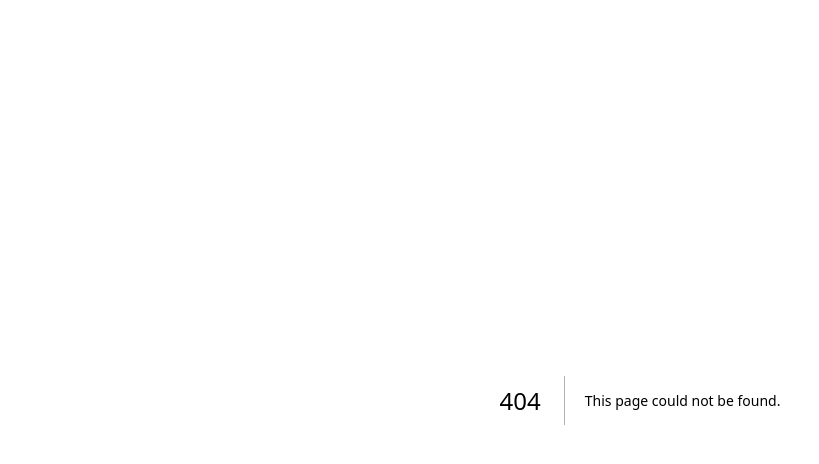
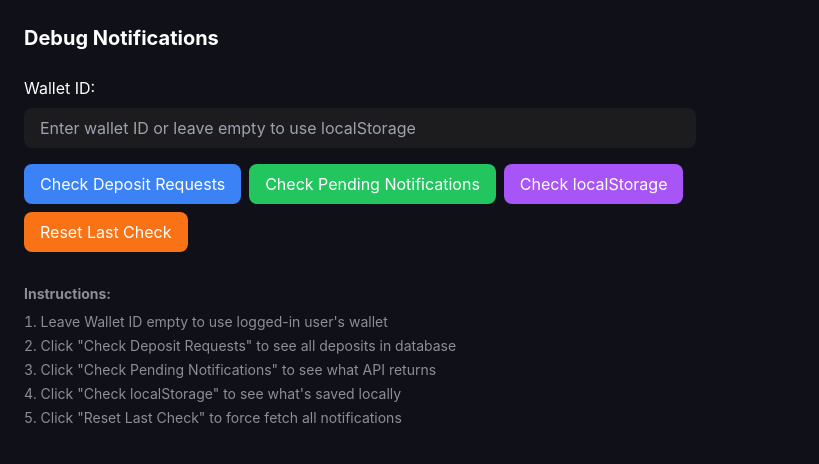
Before and after one commit to iammroracle1-gif/trustvault, a Next.js app: page /debug-notifications in a window 1280 px wide. Before the commit this address had no page. Shown: the top 464 px of the page, without its empty margins (0-819 px from the left). Built offline with nearby package versions, Linux system fonts and the light colour scheme.

Commit message:
Add debug page and enhanced logging for notifications

```diff
--- a/app/dashboard/page.tsx
+++ b/app/dashboard/page.tsx
@@ -69,14 +69,23 @@ function DashboardContent() {
   const checkAccountStatus = async () => {
     try {
       const walletId = localStorage.getItem('wallet_id');
-      if (!walletId) return;
+      if (!walletId) {
+        console.log('⚠️ No wallet ID for status check');
+        return;
+      }
+
+      console.log('🔍 Checking account status for wallet:', walletId);
 
       const response = await fetch(`/api/user/check-status?walletId=${walletId}`);
       const data = await response.json();
 
+      console.log('📊 Status check response:', data);
+
       if (data.accountDeleted || data.status === 'deleted' || data.status === 'suspended') {
-        console.log('🚫 Account has been deleted/suspended');
+        console.error('🚫 ACCOUNT DELETED/SUSPENDED - SHOWING MODAL');
         setShowAccountDeleted(true);
+      } else {
+        console.log('✅ Account is active');
       }
     } catch (error) {
       console.error('❌ Failed to check account status:', error);
@@ -451,6 +460,16 @@ function DashboardContent() {
             </div>
           </button>
           <div className="flex gap-2">
+            {/* DEBUG: Test modal button - REMOVE AFTER TESTING */}
+            <button
+              onClick={() => {
+                console.log('🧪 Test: Showing account deleted modal');
+                setShowAccountDeleted(true);
+              }}
+              className="px-2 py-1 bg-red-500/20 text-red-500 text-xs rounded"
+            >
+              Test
+            </button>
             <button
               onClick={() => router.push("/notifications")}
               className={`p-2 ${theme === 'dark' ? 'hover:bg-[#202437]' : 'hover:bg-gray-100'} rounded-lg transition-colors relative`}
--- /dev/null
+++ b/app/debug-notifications/page.tsx
@@ -0,0 +1,133 @@
+"use client";
+
+import { useState } from "react";
+
+export default function DebugNotificationsPage() {
+  const [walletId, setWalletId] = useState("");
+  const [result, setResult] = useState<any>(null);
+  const [loading, setLoading] = useState(false);
+
+  const checkDeposits = async () => {
+    setLoading(true);
+    try {
+      const response = await fetch(`/api/test-notifications?walletId=${walletId}`);
+      const data = await response.json();
+      setResult(data);
+    } catch (error: any) {
+      setResult({ error: error?.message || 'Unknown error' });
+    }
+    setLoading(false);
+  };
+
+  const checkPendingNotifications = async () => {
+    setLoading(true);
+    try {
+      const lastCheck = localStorage.getItem('last_notification_check') || '0';
+      const response = await fetch(`/api/user/pending-notifications?walletId=${walletId}&lastCheck=${lastCheck}`);
+      const data = await response.json();
+      setResult(data);
+    } catch (error: any) {
+      setResult({ error: error?.message || 'Unknown error' });
+    }
+    setLoading(false);
+  };
+
+  const checkLocalStorage = () => {
+    const data = {
+      wallet_id: localStorage.getItem('wallet_id'),
+      wallet_email: localStorage.getItem('wallet_email'),
+      last_notification_check: localStorage.getItem('last_notification_check'),
+      notifications: JSON.parse(localStorage.getItem('notifications') || '[]'),
+      recentActivity: JSON.parse(localStorage.getItem('recentActivity') || '[]'),
+    };
+    setResult(data);
+  };
+
+  const resetLastCheck = () => {
+    localStorage.setItem('last_notification_check', '0');
+    alert('Last check reset to 0. Refresh dashboard to fetch all notifications.');
+  };
+
+  return (
+    <div className="min-h-screen bg-[#0F1018] p-6">
+      <h1 className="text-white text-2xl font-bold mb-6">Debug Notifications</h1>
+
+      <div className="space-y-4 max-w-2xl">
+        <div>
+          <label className="text-white block mb-2">Wallet ID:</label>
+          <input
+            type="text"
+            value={walletId}
+            onChange={(e) => setWalletId(e.target.value)}
+            className="w-full px-4 py-2 bg-[#1C1C1E] text-white rounded-lg"
+            placeholder="Enter wallet ID or leave empty to use localStorage"
+          />
+        </div>
+
+        <div className="flex gap-2 flex-wrap">
+          <button
+            onClick={() => {
+              const id = walletId || localStorage.getItem('wallet_id');
+              setWalletId(id || '');
+              if (id) checkDeposits();
+            }}
+            disabled={loading}
+            className="px-4 py-2 bg-blue-500 text-white rounded-lg hover:bg-blue-600 disabled:opacity-50"
+          >
+            Check Deposit Requests
+          </button>
+
+          <button
+            onClick={() => {
+              const id = walletId || localStorage.getItem('wallet_id');
+              setWalletId(id || '');
+              if (id) checkPendingNotifications();
+            }}
+            disabled={loading}
+            className="px-4 py-2 bg-green-500 text-white rounded-lg hover:bg-green-600 disabled:opacity-50"
+          >
+            Check Pending Notifications
+          </button>
+
+          <button
+            onClick={checkLocalStorage}
+            className="px-4 py-2 bg-purple-500 text-white rounded-lg hover:bg-purple-600"
+          >
+            Check localStorage
+          </button>
+
+          <button
+            onClick={resetLastCheck}
+            className="px-4 py-2 bg-orange-500 text-white rounded-lg hover:bg-orange-600"
+          >
+            Reset Last Check
+          </button>
+        </div>
+
+        {loading && (
+          <div className="text-white">Loading...</div>
+        )}
+
+        {result && (
+          <div className="bg-[#1C1C1E] p-4 rounded-lg">
+            <h2 className="text-white font-bold mb-2">Result:</h2>
+            <pre className="text-[#34C759] text-xs overflow-auto">
+              {JSON.stringify(result, null, 2)}
+            </pre>
+          </div>
+        )}
+      </div>
+
+      <div className="mt-8 text-[#8E8E93] text-sm space-y-2">
+        <p><strong>Instructions:</strong></p>
+        <ol className="list-decimal list-inside space-y-1">
+          <li>Leave Wallet ID empty to use logged-in user's wallet</li>
+          <li>Click "Check Deposit Requests" to see all deposits in database</li>
+          <li>Click "Check Pending Notifications" to see what API returns</li>
+          <li>Click "Check localStorage" to see what's saved locally</li>
+          <li>Click "Reset Last Check" to force fetch all notifications</li>
+        </ol>
+      </div>
+    </div>
+  );
+}
```
